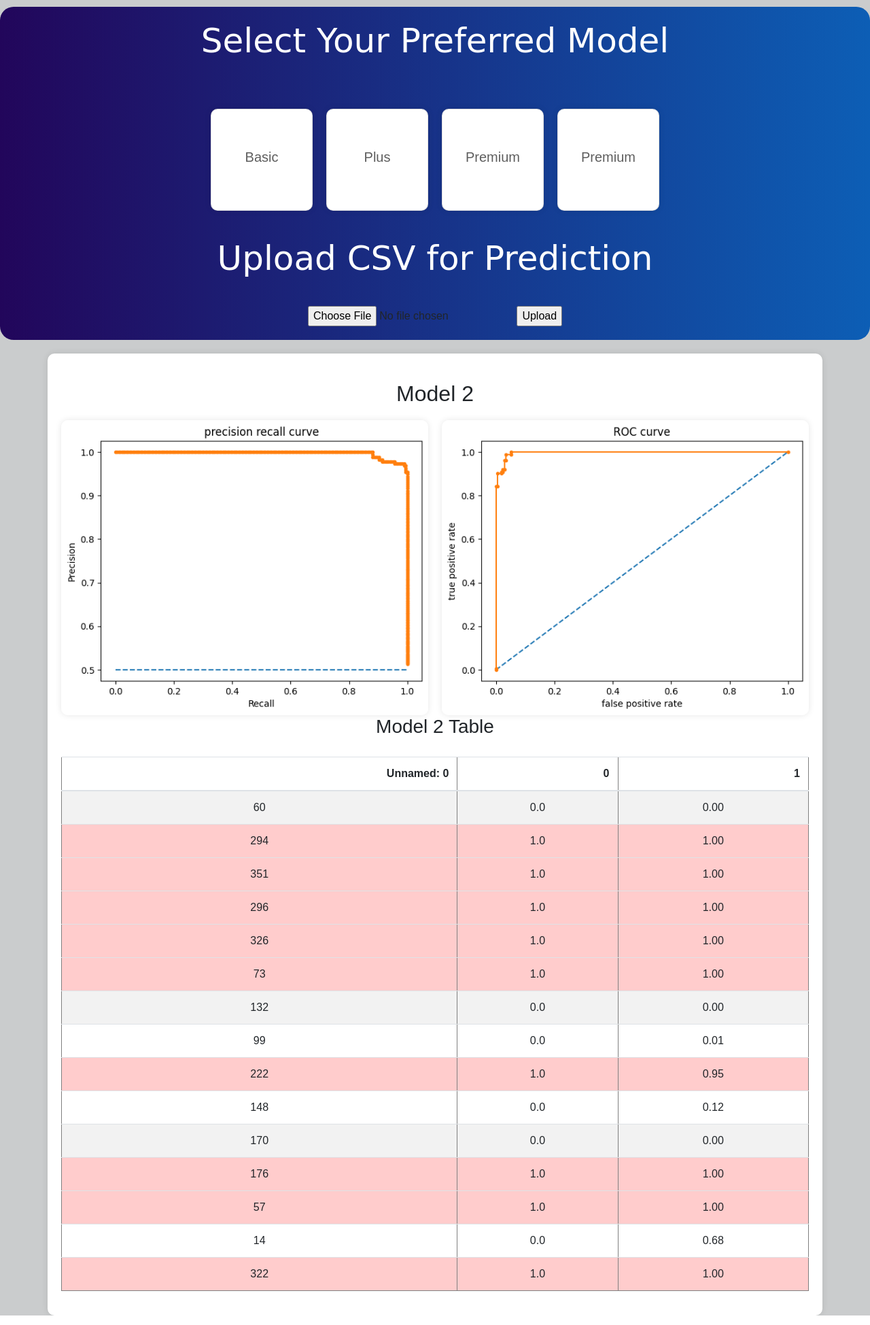
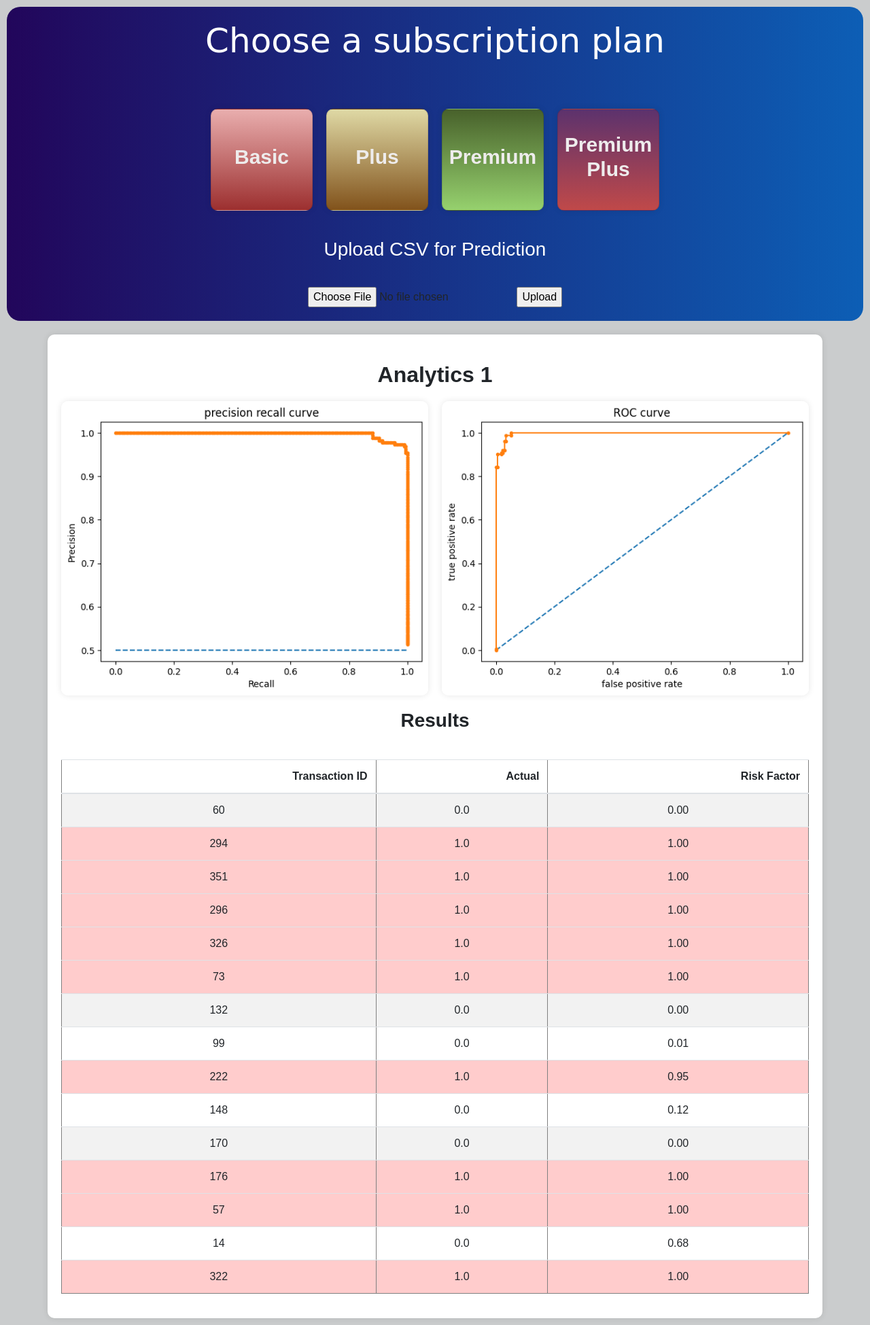
Before and after one commit to Ashutoshpandey29/FUND_SPY, a Flask app: page /models in a window 1280 px wide. Shown: the whole page at 68% size. Run offline with Flask 2, Linux system fonts and the light colour scheme; parts of the project's set-up code (start-up, migrations or seed data) failed here and were passed over; some libraries are stand-ins or nearby versions.

Commit message:
Updated the UI for subscription models

```diff
--- a/static/csv/output2.csv
+++ b/static/csv/output2.csv
@@ -1,4 +1,4 @@
-,0,1
+Transaction ID, Actual, Risk Factor
 0,1.0,0.96
 1,0.0,0.0
 2,0.0,0.0
--- a/static/csv/output3.csv
+++ b/static/csv/output3.csv
@@ -1,4 +1,4 @@
-,0,1
+Transaction ID, Actual, Risk Factor
 0,0.0,0.91
 1,0.0,0.02
 2,0.0,0.01
--- a/static/csv/output4.csv
+++ b/static/csv/output4.csv
@@ -1,4 +1,4 @@
-,0,1
+Transaction ID, Actual, Risk Factor
 0,1.0,1.0
 1,0.0,0.0
 2,0.0,0.0
--- a/static/csv/output5.csv
+++ b/static/csv/output5.csv
@@ -1,4 +1,4 @@
-,0,1
+Transaction ID, Actual, Risk Factor
 0,1.0,1.0
 1,0.0,0.0
 2,0.0,0.0
--- a/templates/mlModel.html
+++ b/templates/mlModel.html
@@ -7,10 +7,10 @@
     <title>ML Models</title>
     <link rel="stylesheet" href="https://maxcdn.bootstrapcdn.com/bootstrap/4.0.0/css/bootstrap.min.css">
     <style>
-        /* Existing styles */
         body {
             font-family: Arial, sans-serif;
             background-color: #cacccd;
+            margin: 10px;
         }
 
         .container-main {
@@ -35,6 +35,9 @@
             color: #ffffff;
             margin-bottom: 10px;
         }
+        .container-main h3{
+            color: #ffffff;
+        }
 
         .cardContainer {
             display: flex;
@@ -56,7 +59,7 @@
             box-shadow: 0 0 10px rgba(0, 0, 0, 0.1);
             flex: 1;
             height: 150px;
-            color: #5e5e5e;
+            color: #eeecec;
             font-family: "Poppins", sans-serif;
             position: relative;
             overflow: hidden;
@@ -68,7 +71,8 @@
         }
 
         .card h2 {
-            font-size: 20px;
+            font-size: 30px;
+            font-weight: 600;
         }
 
         #modelContent {
@@ -79,7 +83,6 @@
             box-shadow: 0 0 10px rgba(0, 0, 0, 0.1);
             width: 100%;
             text-align: center;
-            /* Center text and content */
         }
 
         .image-grid {
@@ -99,16 +102,14 @@
         #modelContent table {
             margin-top: 20px;
             margin-left: auto;
-            /* Center the table */
             margin-right: auto;
-            /* Center the table */
             display: inline-table;
-            /* Ensure table stays centered */
         }
 
         .headings h2 {
             text-align: center;
             margin-bottom: 20px;
+            font-weight: bold;
         }
 
         .headings h2 {
@@ -117,32 +118,37 @@
             margin-bottom: 20px;
         }
 
-        /* New styles for highlighting */
+        .sub-headings h3 {
+            margin-top: 20px;
+            text-align: center;
+            margin-bottom: 20px;
+            font-weight: bold;
+        }
+
         .highlight {
             background-color: #ffcccc !important;
-            /* Light red background */
         }
     </style>
 </head>
 
 <body>
     <div class="container-main">
-        <h1 class="typewriter">Select Your Preferred Model</h1>
+        <h1>Choose a subscription plan</h1>
         <div class="cardContainer">
-            <div class="card" onclick="showModel(2)">
+            <div class="card" onclick="showModel(1)" style="background: linear-gradient(to bottom, rgb(233, 174, 174), rgb(156, 47, 47));">
                 <h2>Basic</h2>
             </div>
-            <div class="card" onclick="showModel(3)">
+            <div class="card" onclick="showModel(2)" style="background: linear-gradient(to bottom, rgb(223, 217, 165), rgb(129, 82, 27));">
                 <h2>Plus</h2>
             </div>
-            <div class="card" onclick="showModel(4)">
+            <div class="card" onclick="showModel(3)" style="background: linear-gradient(to bottom, rgb(72, 97, 43), rgb(150, 209, 110));">
                 <h2>Premium</h2>
             </div>
-            <div class="card" onclick="showModel(5)">
-                <h2>Premium</h2>
+            <div class="card" onclick="showModel(4)" style="background: linear-gradient(to bottom, rgb(92, 50, 109), rgb(192, 73, 73));">
+                <h2>Premium Plus</h2>
             </div>
         </div>
-        <h1>Upload CSV for Prediction</h1>
+        <h3>Upload CSV for Prediction</h3>
         <form action="/predict" method="post" enctype="multipart/form-data">
             <input type="file" name="file" accept=".csv">
             <input type="submit" value="Upload">
@@ -155,28 +161,28 @@
 
     <script>
         const models = {
-            2: {
+            1: {
                 images: [
                     "{{ url_for('static', filename='images/model2_pr.png') }}",
                     "{{ url_for('static', filename='images/model2_roc.png') }}"
                 ],
                 table: `{{ tables[0]|safe }}`
             },
-            3: {
+            2: {
                 images: [
                     "{{ url_for('static', filename='images/model3_pr.png') }}",
                     "{{ url_for('static', filename='images/model3_roc.png') }}"
                 ],
                 table: `{{ tables[1]|safe }}`
             },
-            4: {
+            3: {
                 images: [
                     "{{ url_for('static', filename='images/model4_pr.png') }}",
                     "{{ url_for('static', filename='images/model4_roc.png') }}"
                 ],
                 table: `{{ tables[2]|safe }}`
             },
-            5: {
+            4: {
                 images: [
                     "{{ url_for('static', filename='images/model5_pr.png') }}",
                     "{{ url_for('static', filename='images/model5_roc.png') }}"
@@ -193,13 +199,13 @@
             const tableHtml = model.table;
             modelContent.innerHTML = `
                 <div class="headings">
-                    <h2>Model ${modelNumber}</h2>
+                    <h2> Analytics ${modelNumber}</h2>
                 </div>
                 <div class="image-grid">
                     ${imagesHtml}
                 </div>
-                <div>
-                    <h3>Model ${modelNumber} Table</h3>
+                <div class = "sub-headings">
+                    <h3> Results </h3>
                     ${tableHtml}
                 </div>
             `;
@@ -211,7 +217,7 @@
                     const rows = table.querySelectorAll("tr");
                     rows.forEach(row => {
                         const cells = row.querySelectorAll("td");
-                        if (cells.length > 0) { // Ensure there are cells in the row
+                        if (cells.length > 0) {
                             const lastCell = cells[cells.length - 1]; // Get the last cell
                             const text = lastCell.innerText.trim();
                             if (text !== '' && !isNaN(text)) {
@@ -227,7 +233,7 @@
 
         // Initialize with the first model's data
         document.addEventListener("DOMContentLoaded", () => {
-            showModel(2);
+            showModel(1);
         });
     </script>
 </body>
```
Also changed, not shown: static/styles.css (+14 -14 lines), templates/results.html (+44 -12 lines).
